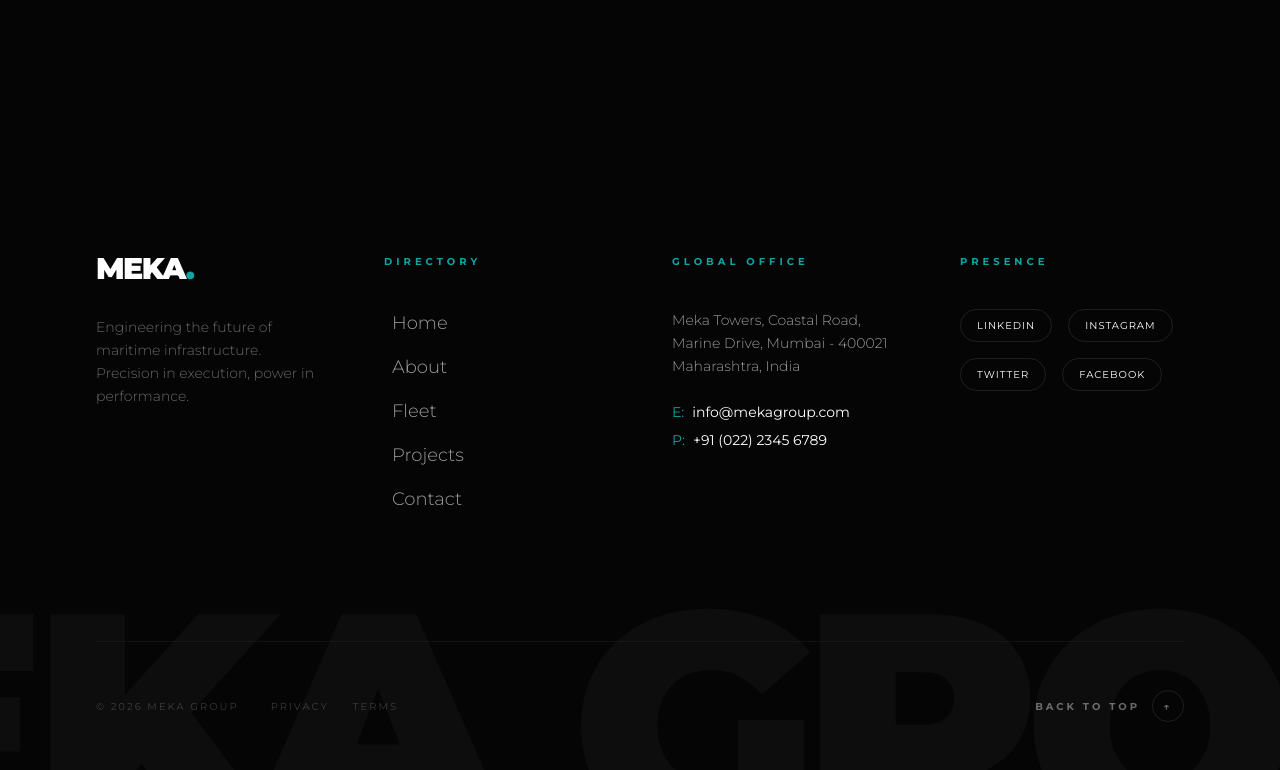
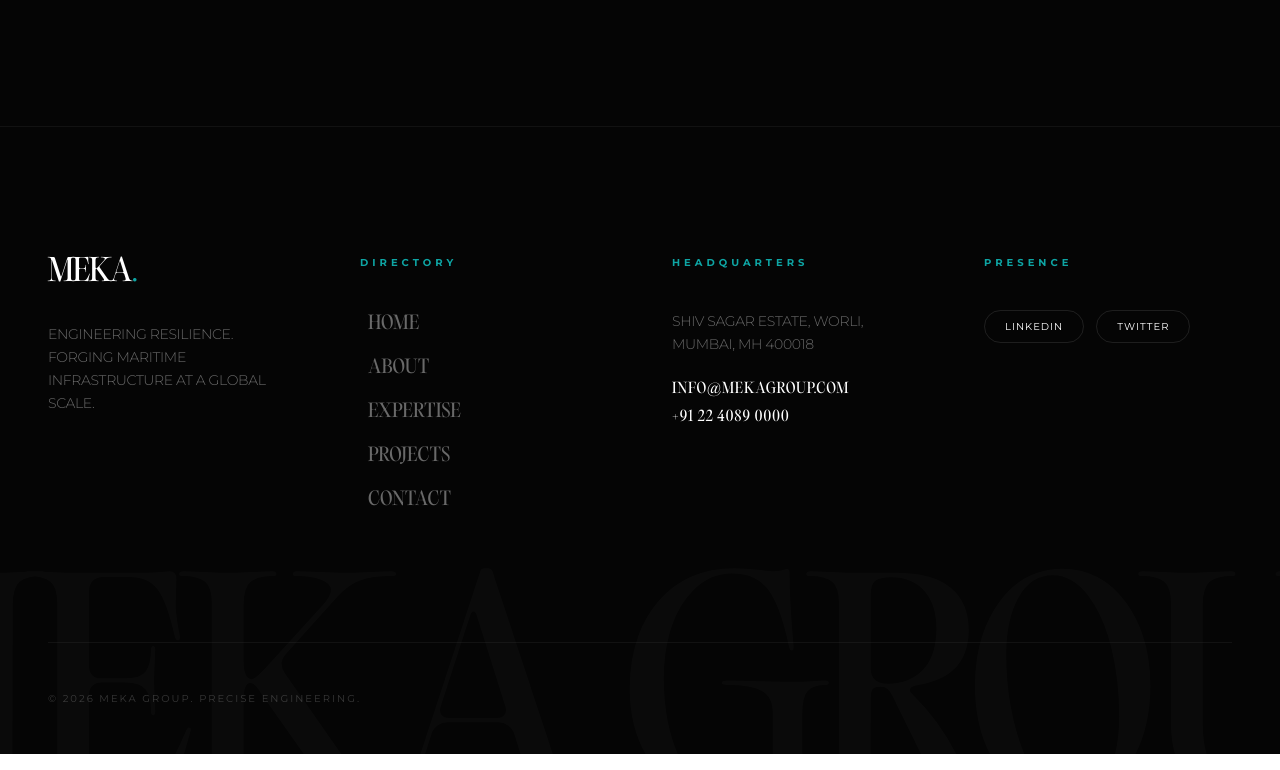
Before and after one commit to UjjwalArote69/Meka-Group, a React (Vite) app in the folder my-react-app/: page /contact in a window 1280 px wide. Shown: the part 1221-1991 px from the top of the page. Built offline with nearby package versions, Linux system fonts and the light colour scheme.

Commit message:
Scrolling problem resolved.

```diff
--- a/my-react-app/src/components/Footer.jsx
+++ b/my-react-app/src/components/Footer.jsx
@@ -1,4 +1,4 @@
-/* eslint-disable no-unused-vars */
+
 import React, { useRef } from "react";
 import gsap from "gsap";
 import { useGSAP } from "@gsap/react";
@@ -9,15 +9,12 @@ gsap.registerPlugin(ScrollTrigger);
 
 const Footer = () => {
   const footerRef = useRef(null);
-  const containerRef = useRef(null);
 
-  useGSAP(
-    () => {
-      // 1. Reveal Animation for the entire footer content
+  useGSAP(() => {
     gsap.from(".footer-reveal", {
-        y: 100,
+      y: 60,
       opacity: 0,
-        duration: 1.5,
+      duration: 1.2,
       ease: "power4.out",
       stagger: 0.1,
       scrollTrigger: {
@@ -26,7 +23,6 @@ const Footer = () => {
       },
     });
 
-      // 2. Parallax effect for the Giant Watermark
     gsap.to(".giant-watermark", {
       y: -100,
       scrollTrigger: {
@@ -37,170 +33,76 @@ const Footer = () => {
       },
     });
 
-      // 3. Magnetic effect for social links
-      const socialLinks =
-        gsap.utils.toArray(
-          ".social-link",
-        );
+    const socialLinks = gsap.utils.toArray(".social-link");
     socialLinks.forEach((link) => {
-        link.addEventListener(
-          "mousemove",
-          (e) => {
-            const rect =
-              link.getBoundingClientRect();
-            const x =
-              e.clientX -
-              rect.left -
-              rect.width / 2;
-            const y =
-              e.clientY -
-              rect.top -
-              rect.height / 2;
-            gsap.to(link, {
-              x: x * 0.5,
-              y: y * 0.5,
-              duration: 0.3,
-              ease: "power2.out",
+      link.addEventListener("mousemove", (e) => {
+        const rect = link.getBoundingClientRect();
+        const x = e.clientX - rect.left - rect.width / 2;
+        const y = e.clientY - rect.top - rect.height / 2;
+        gsap.to(link, { x: x * 0.5, y: y * 0.5, duration: 0.3, ease: "power2.out" });
       });
-          },
-        );
-        link.addEventListener(
-          "mouseleave",
-          () => {
-            gsap.to(link, {
-              x: 0,
-              y: 0,
-              duration: 0.5,
-              ease: "elastic.out(1, 0.3)",
+      link.addEventListener("mouseleave", () => {
+        gsap.to(link, { x: 0, y: 0, duration: 0.5, ease: "elastic.out(1, 0.3)" });
       });
-          },
-        );
     });
-    },
-    { scope: footerRef },
-  );
+  }, { scope: footerRef });
 
   return (
-    <footer
-      ref={footerRef}
-      className="w-full bg-[#050505] text-white pt-32 pb-12 overflow-hidden relative"
-    >
-      <div className="max-w-350 mx-auto px-6 md:px-12 lg:px-24 relative z-10">
+    <footer ref={footerRef} className="w-full bg-[#050505] text-white pt-32 pb-12 overflow-hidden relative border-t border-white/5">
+      <div className="max-w-7xl mx-auto px-6 md:px-12 relative z-10">
         <div className="grid grid-cols-1 md:grid-cols-2 lg:grid-cols-4 gap-16 mb-32">
-          {/* Brand Column - Using Official Logo */}
-          <div className="footer-reveal lg:col-span-1">
-            <div className="flex items-center gap-3 mb-8">
-              {/* Official Logo Integration */}
 
-              <h2 className="text-3xl font-black tracking-tighter uppercase leading-none">
-                Meka
-                <span className="text-[#0ea5a4]">
-                  .
-                </span>
+          <div className="footer-reveal">
+            <h2 className="text-3xl font-serif uppercase tracking-tighter mb-8">
+              Meka<span className="text-[#0ea5a4]">.</span>
             </h2>
-            </div>
-            <p className="text-white/40 text-sm leading-relaxed max-w-xs font-light">
-              Engineering the future of
-              maritime infrastructure.
-              Precision in execution,
-              power in performance.
+            <p className="text-white/40 text-sm leading-relaxed max-w-xs font-light uppercase tracking-tight">
+              Engineering resilience. Forging maritime infrastructure at a global scale.
             </p>
           </div>
 
-          {/* Quick Links */}
           <div className="footer-reveal">
-            <h4 className="text-[10px] uppercase tracking-[0.4em] text-[#0ea5a4] font-bold mb-10">
-              Directory
-            </h4>
-
+            <h4 className="text-[10px] uppercase tracking-[0.4em] text-[#0ea5a4] font-bold mb-10">Directory</h4>
             <ul className="space-y-4">
               {[
-                "Home",
-                "About",
-                "Fleet",
-                "Projects",
-                "Contact",
-              ].map((item) => {
-                const isContact =
-                  item === "Contact";
-                const path = isContact
-                  ? "/contact"
-                  : `/#${item.toLowerCase()}`;
-
-                return (
-                  <li key={item}>
-                    {isContact ? (
+                { name: "Home", path: "/" },
+                { name: "About", path: "/about" },
+                { name: "Expertise", path: "/expertise" },
+                { name: "Projects", path: "/projects" },
+                { name: "Contact", path: "/contact" },
+              ].map((link) => (
+                <li key={link.name}>
                   <Link
-                        to="/contact"
-                        className="text-lg font-light text-white/60 hover:text-white hover:pl-2 transition-all duration-300 flex items-center gap-2 group"
+                    to={link.path}
+                    className="text-lg font-serif uppercase text-white/40 hover:text-white hover:pl-2 transition-all duration-300 flex items-center gap-2 group"
                   >
                     <span className="w-0 h-px bg-[#0ea5a4] group-hover:w-4 transition-all duration-300"></span>
-                        {item}
+                    {link.name}
                   </Link>
-                    ) : (
-                      <a
-                        href={path}
-                        className="text-lg font-light text-white/60 hover:text-white hover:pl-2 transition-all duration-300 flex items-center gap-2 group"
-                      >
-                        <span className="w-0 h-px bg-[#0ea5a4] group-hover:w-4 transition-all duration-300"></span>
-                        {item}
-                      </a>
-                    )}
                 </li>
-                );
-              })}
+              ))}
             </ul>
           </div>
 
-          {/* Contact Info */}
           <div className="footer-reveal">
-            <h4 className="text-[10px] uppercase tracking-[0.4em] text-[#0ea5a4] font-bold mb-10">
-              Global Office
-            </h4>
+            <h4 className="text-[10px] uppercase tracking-[0.4em] text-[#0ea5a4] font-bold mb-10">Headquarters</h4>
             <div className="space-y-6 text-sm">
-              <p className="text-white/60 leading-relaxed font-light">
-                Meka Towers, Coastal
-                Road,
-                <br />
-                Marine Drive, Mumbai -
-                400021
-                <br />
-                Maharashtra, India
+              <p className="text-white/40 leading-relaxed font-light uppercase tracking-tight">
+                Shiv Sagar Estate, Worli,<br />
+                Mumbai, MH 400018
               </p>
-              <div className="space-y-2">
-                <p className="text-white hover:text-[#0ea5a4] transition-colors flex items-center gap-2">
-                  <span className="text-[#0ea5a4]">
-                    E:
-                  </span>{" "}
-                  info@mekagroup.com
-                </p>
-                <p className="text-white flex items-center gap-2">
-                  <span className="text-[#0ea5a4]">
-                    P:
-                  </span>{" "}
-                  +91 (022) 2345 6789
-                </p>
+              <div className="space-y-2 font-serif uppercase tracking-wider">
+                <p className="text-white">info@mekagroup.com</p>
+                <p className="text-white">+91 22 4089 0000</p>
               </div>
             </div>
           </div>
 
-          {/* Socials - With Magnetic Effect */}
           <div className="footer-reveal">
-            <h4 className="text-[10px] uppercase tracking-[0.4em] text-[#0ea5a4] font-bold mb-10">
-              Presence
-            </h4>
-            <div className="flex flex-wrap gap-4">
-              {[
-                "LinkedIn",
-                "Instagram",
-                "Twitter",
-                "Facebook",
-              ].map((social) => (
-                <a
-                  key={social}
-                  href="#"
-                  className="social-link px-4 py-2 border border-white/10 rounded-full text-[10px] uppercase tracking-widest hover:bg-white hover:text-black hover:border-white transition-colors duration-300"
-                >
+            <h4 className="text-[10px] uppercase tracking-[0.4em] text-[#0ea5a4] font-bold mb-10">Presence</h4>
+            <div className="flex flex-wrap gap-3">
+              {["LinkedIn", "Twitter"].map((social) => (
+                <a key={social} href="#" className="social-link px-5 py-2 border border-white/10 rounded-full text-[10px] uppercase tracking-widest hover:bg-[#0ea5a4] hover:text-black hover:border-[#0ea5a4] transition-all duration-300">
                   {social}
                 </a>
               ))}
@@ -208,48 +110,15 @@ const Footer = () => {
           </div>
         </div>
 
-        {/* Bottom Bar */}
-        <div className="footer-reveal border-t border-white/5 pt-12 flex flex-col md:flex-row justify-between items-center gap-8">
-          <div className="flex items-center gap-8">
-            <p className="text-[10px] uppercase tracking-[0.2em] text-white/20">
-              © 2026 Meka Group
+        <div className="footer-reveal border-t border-white/5 pt-12">
+          <p className="text-[10px] uppercase tracking-[0.2em] text-white/20 text-center md:text-left">
+            © 2026 Meka Group. Precise Engineering.
           </p>
-            <div className="hidden md:flex gap-6">
-              <a
-                href="#"
-                className="text-[10px] uppercase tracking-[0.2em] text-white/20 hover:text-white transition-colors"
-              >
-                Privacy
-              </a>
-              <a
-                href="#"
-                className="text-[10px] uppercase tracking-[0.2em] text-white/20 hover:text-white transition-colors"
-              >
-                Terms
-              </a>
         </div>
       </div>
 
-          <button
-            onClick={() =>
-              window.scrollTo({
-                top: 0,
-                behavior: "smooth",
-              })
-            }
-            className="group flex items-center gap-3 text-[10px] uppercase tracking-[0.3em] font-bold text-white/40 hover:text-[#0ea5a4] transition-colors"
-          >
-            Back to Top
-            <span className="w-8 h-8 rounded-full border border-white/10 flex items-center justify-center group-hover:border-[#0ea5a4] group-hover:-translate-y-1 transition-all">
-              ↑
-            </span>
-          </button>
-        </div>
-      </div>
-
-      {/* Giant Background Watermark - High End Detail */}
-      <div className="giant-watermark absolute bottom-[-5%] left-0 w-full opacity-[0.03] select-none pointer-events-none flex justify-center translate-y-20">
-        <h1 className="text-[25vw] leading-none font-black uppercase tracking-tighter whitespace-nowrap">
+      <div className="giant-watermark absolute bottom-[-5%] left-0 w-full opacity-[0.02] select-none pointer-events-none flex justify-center translate-y-20">
+        <h1 className="text-[22vw] leading-none font-serif uppercase tracking-tighter whitespace-nowrap">
           MEKA GROUP
         </h1>
       </div>
--- /dev/null
+++ b/my-react-app/src/components/ScrollToTop.jsx
@@ -0,0 +1,14 @@
+// src/components/ScrollToTop.jsx
+import { useEffect } from "react";
+import { useLocation } from "react-router-dom";
+
+export default function ScrollToTop() {
+  const { pathname } = useLocation();
+
+  useEffect(() => {
+    // Reset scroll to top instantly on route change
+    window.scrollTo(0, 0);
+  }, [pathname]);
+
+  return null;
+}
--- a/my-react-app/src/index.css
+++ b/my-react-app/src/index.css
@@ -30,7 +30,7 @@
 @theme {
   /* This makes `font-sans` use Montserrat */
   --font-sans: "Montserrat", sans-serif;
-
+  --color-foreground: #ca2e1e;
   /* This makes `font-serif` use Editorial Old */
   --font-serif: "Editorial Old", serif;
 }
```
Also changed, not shown: my-react-app/src/App.jsx (+67 -19 lines). Lines whose indentation alone changed are shown as unchanged.
